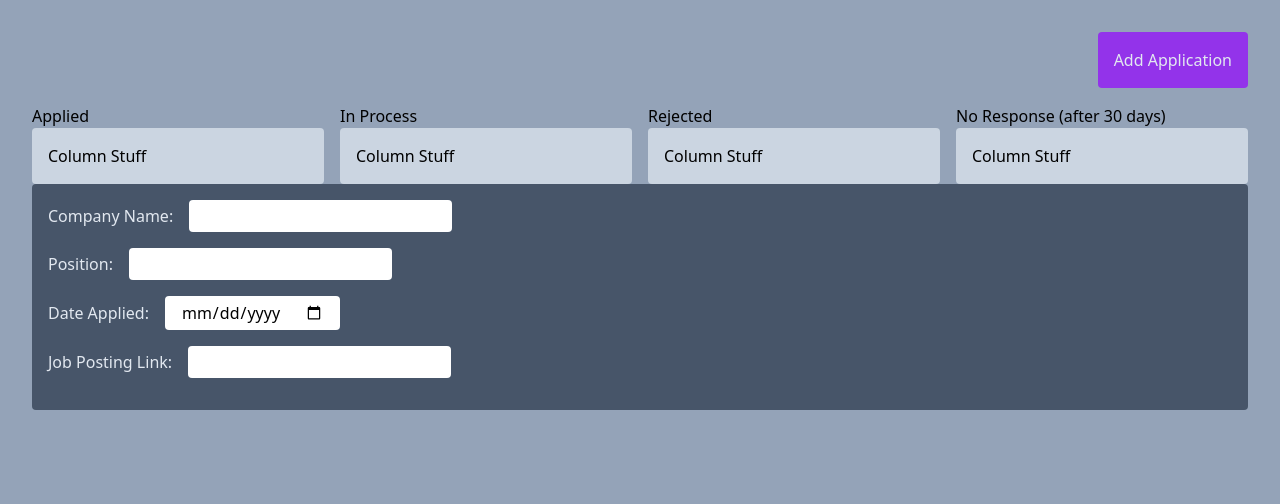
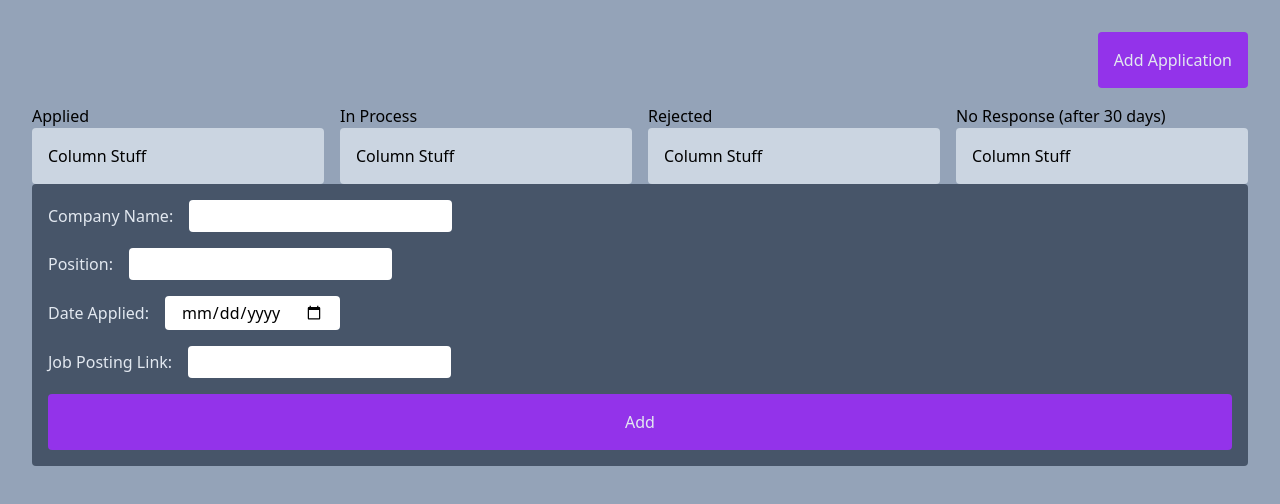
Before and after one commit to bmcarmody/job-app-tracker, a React (Vite) app: page / in a window 1280 px wide. Shown: the top 504 px of the page. Built offline with nearby package versions, Linux system fonts and the light colour scheme.

Commit message:
Add Button component to library

```diff
--- a/src/components/ApplicationForm/ApplicationForm.tsx
+++ b/src/components/ApplicationForm/ApplicationForm.tsx
@@ -1,3 +1,4 @@
+import { Button } from '../../library/Button';
 import { Input } from '../../library/Input';
 
 export const ApplicationForm = () => {
@@ -7,6 +8,7 @@ export const ApplicationForm = () => {
       <Input label="Position" />
       <Input label="Date Applied" type="date" />
       <Input label="Job Posting Link" />
+      <Button content="Add" type="primary" />
     </div>
   );
 };
--- /dev/null
+++ b/src/library/Button/Button.tsx
@@ -0,0 +1,38 @@
+import { ReactElement, useMemo } from 'react';
+
+type TypeStyles = Record<'backgroundColor' | 'backgroundColorHover' | 'textColor', string>;
+
+type Props = {
+  content: ReactElement | string;
+  type: 'primary' | 'secondary';
+  additionalStyles: string;
+};
+
+const buttonTypeStyles: Record<Props['type'], TypeStyles> = {
+  primary: {
+    backgroundColor: 'bg-purple-600',
+    backgroundColorHover: 'hover:bg-purple-700',
+    textColor: 'text-slate-200',
+  },
+  secondary: {
+    backgroundColor: 'bg-purple-600',
+    backgroundColorHover: 'hover:bg-purple-700',
+    textColor: 'text-slate-200',
+  },
+};
+
+export const Button = ({ content, type, additionalStyles }: Props): ReactElement<HTMLButtonElement> => {
+  const typeStyles = useMemo(() => {
+    const styles = Object.values(buttonTypeStyles[type]);
+
+    return styles.join(' ');
+  }, [type]);
+
+  return <button className={`p-4 rounded ${typeStyles} ${additionalStyles}`}>{content}</button>;
+};
+
+Button.defaultProps = {
+  color: 'bg-purple-600',
+  textColor: 'text-slate-200',
+  additionalStyles: '',
+};
--- /dev/null
+++ b/src/library/Button/index.ts
@@ -0,0 +1 @@
+export { Button } from './Button';
--- a/src/pages/Dashboard/Dashboard.tsx
+++ b/src/pages/Dashboard/Dashboard.tsx
@@ -1,10 +1,11 @@
 import { ApplicationForm } from '../../components/ApplicationForm';
 import { Column } from '../../components/Column';
+import { Button } from '../../library/Button';
 
 export const Dashboard = () => {
   return (
     <div className="p-8">
-      <button className="p-4 bg-purple-600 text-slate-200 rounded block ml-auto mb-4">Add Application</button>
+      <Button content="Add Application" type="primary" additionalStyles="block ml-auto mb-4" />
       <div className="columns-4">
         <Column name="Applied" />
         <Column name="In Process" />
```
